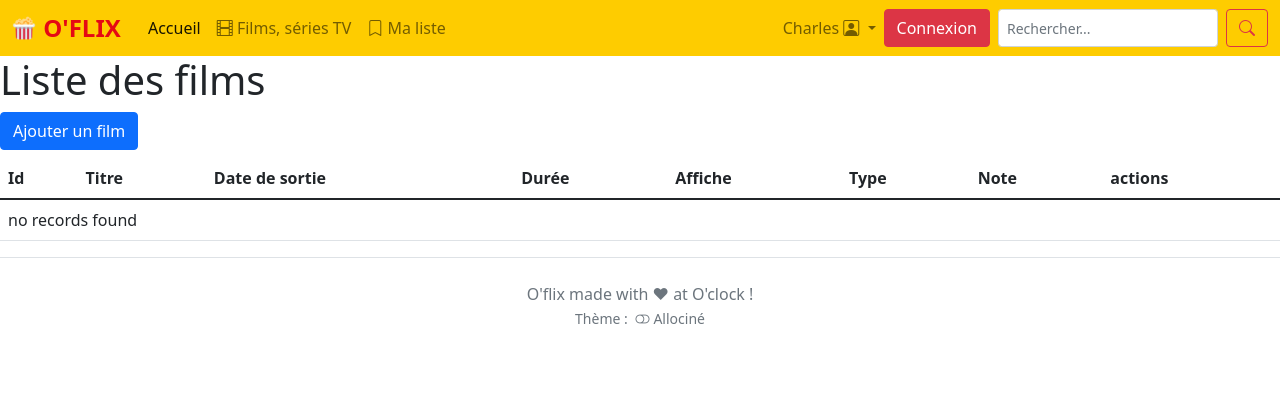
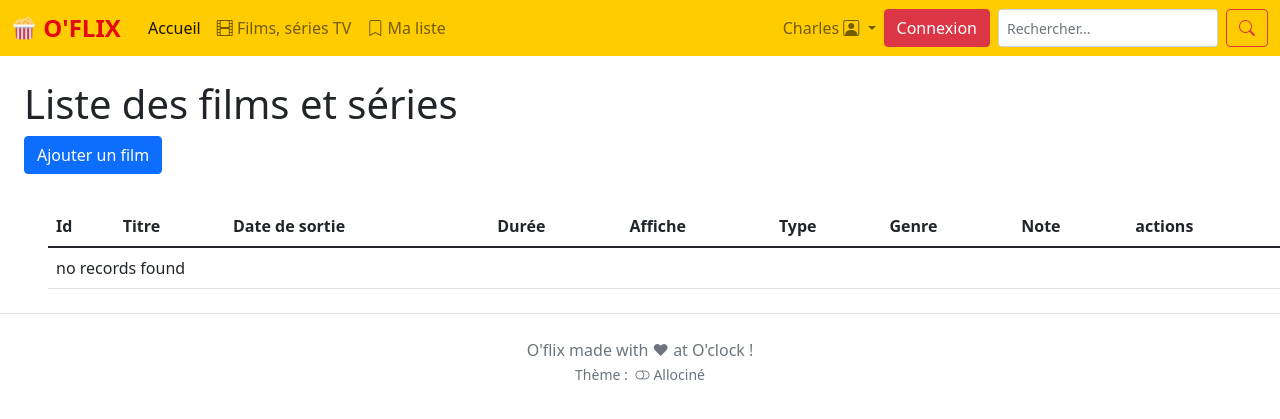
Before and after one commit to Baron78x/symfo-oflix-Baron78x, a Symfony app: template templates/back/movie/index.html.twig in a window 1280 px wide. Shown: the top 419 px of the page. Run offline with Twig, Linux system fonts and the light colour scheme; the template is opened without the code that fills it, so the values that code supplies are empty; some libraries are stand-ins or nearby versions.

Commit message:
contrainte + valid movie + dynamisation acceuil + BS5

```diff
--- a/templates/back/movie/index.html.twig
+++ b/templates/back/movie/index.html.twig
@@ -1,13 +1,14 @@
 {% extends 'base.html.twig' %}
 
-{% block title %}Liste des films{% endblock %}
+{% block title %}Liste des films et séries{% endblock %}
 
 {% block body %}
-    <h1>Liste des films</h1>
+<div class="m-4">
+    <h1>Liste des films et séries</h1>
 
     <a href="{{ path('app_back_movie_new') }}" class="btn btn-primary mb-2">Ajouter un film</a>
 
-    <table class="table">
+    <table class="table m-4">
         <thead>
             <tr>
                 <th>Id</th>
@@ -16,6 +17,7 @@
                 <th>Durée</th>
                 <th>Affiche</th>
                 <th>Type</th>
+                <th>Genre</th>
                 <th>Note</th>
                 <th>actions</th>
             </tr>
@@ -29,10 +31,15 @@
                 <td>{{ movie.duration }} min</td>
                 <td><img src="{{ movie.poster }}" height="40"></td>
                 <td>{{ movie.type }}</td>
+                <td>
+                    {% for genre in movie.genres %}
+                    {{ genre.name}}
+                    {% endfor %}
+                </td>
                 <td>{{ movie.rating }}</td>
                 <td>
-                    <a href="{{ path('app_back_movie_show', {'id': movie.id}) }}">show</a>
-                    <a href="{{ path('app_back_movie_edit', {'id': movie.id}) }}">edit</a>
+                    <a href="{{ path('app_back_movie_show', {'id': movie.id}) }}" class="btn btn-warning mb-2">Voir</a>
+                    <a href="{{ path('app_back_movie_edit', {'id': movie.id}) }}" class="btn btn-success mb-2">Modifier</a>
                 </td>
             </tr>
         {% else %}
@@ -42,5 +49,7 @@
         {% endfor %}
         </tbody>
     </table>
+</div>
+
 
 {% endblock %}
```
Also changed, not shown: src/Entity/Movie.php (+9 -0 lines), templates/back/movie/edit.html.twig (+7 -3 lines), templates/back/movie/new.html.twig (+6 -3 lines), templates/back/movie/show.html.twig (+11 -3 lines), templates/list_template.html.twig (renamed from templates/front/list_template.html.twig), templates/main/home.html.twig (renamed from templates/front/main/home.html.twig), templates/movie/list.html.twig (renamed from templates/front/movie/list.html.twig), templates/movie/rating.html.twig (renamed from templates/front/movie/rating.html.twig), templates/movie/show.html.twig (renamed from templates/front/movie/show.html.twig), templates/review/add.html.twig (renamed from templates/front/review/add.html.twig), templates/test/show.html.twig (renamed from templates/front/test/show.html.twig).
